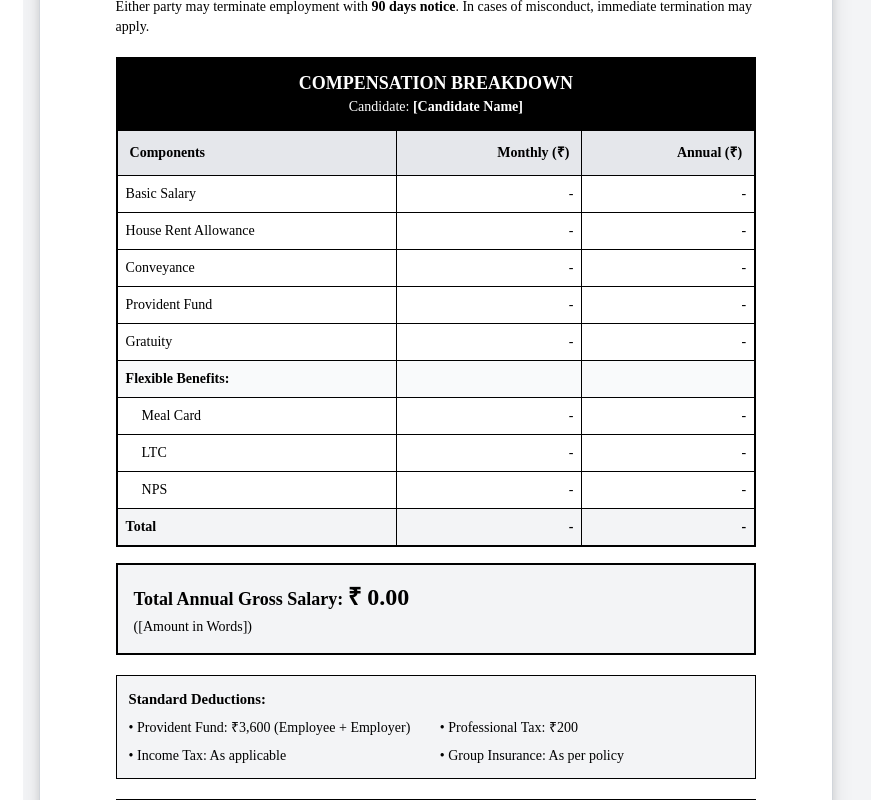
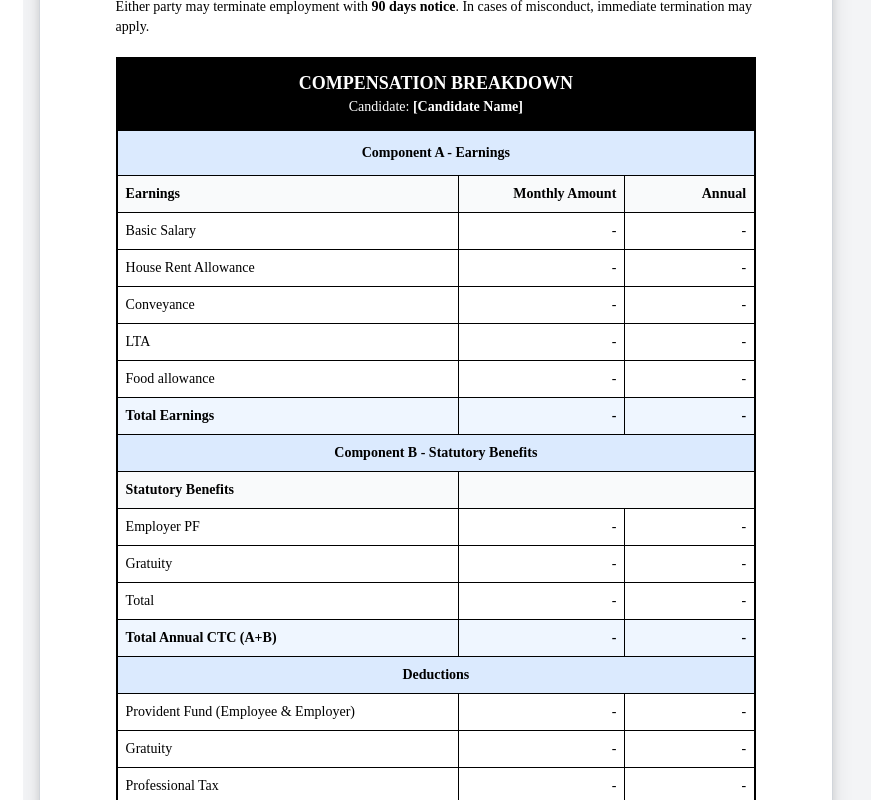
Before and after one commit to vamsi560/offer-letter-frontend, a React (Vite) app: page /offer-letter/preview in a window 1280 px wide. Shown: the part 1940-2740 px from the top of the page, without its empty margins (169-1040 px from the left). Built offline with nearby package versions, Linux system fonts and the light colour scheme.

Commit message:
changed format

```diff
--- a/src/components/OfferLetterPreview.jsx
+++ b/src/components/OfferLetterPreview.jsx
@@ -222,37 +222,34 @@ const OfferLetterPreview = ({ data = {}, salaryBreakdown = null }) => {
 
               <table className="w-full border-collapse border-2 border-black text-sm bg-white">
                 <thead>
-                  <tr className="bg-gray-200">
-                    <th className="border border-black p-3 text-left font-bold">Components</th>
-                    <th className="border border-black p-3 text-right font-bold">Monthly (₹)</th>
-                    <th className="border border-black p-3 text-right font-bold">Annual (₹)</th>
+                  <tr className="bg-blue-100">
+                    <th className="border border-black p-3 text-center font-bold" colSpan="3">Component A - Earnings</th>
+                  </tr>
+                  <tr className="bg-gray-50">
+                    <th className="border border-black p-2 text-left font-semibold">Earnings</th>
+                    <th className="border border-black p-2 text-right font-semibold">Monthly Amount</th>
+                    <th className="border border-black p-2 text-right font-semibold">Annual</th>
                   </tr>
                 </thead>
                 <tbody>
-                  {salaryBreakdown?.Compensation_Table_Rows ? (
-                    salaryBreakdown.Compensation_Table_Rows.map((row, idx) => (
-                      <tr key={idx} className={`${row.component?.includes('Total') ? 'font-bold bg-gray-100' : ''} ${row.component?.includes('Flexible') ? 'font-bold bg-gray-50' : ''}`}>
-                        <td className={`border border-black p-2 ${row.component?.includes('Meal') || row.component?.includes('LTC') || row.component?.includes('NPS') ? 'pl-6 text-gray-700' : ''}`}>
-                          {row.component}
-                        </td>
-                        <td className="border border-black p-2 text-right font-mono">{row.monthly || '-'}</td>
-                        <td className="border border-black p-2 text-right font-mono">{row.annual || '-'}</td>
-                      </tr>
-                    ))
-                  ) : (
-                    <>
-                      <tr><td className="border border-black p-2">Basic Salary</td><td className="border border-black p-2 text-right">-</td><td className="border border-black p-2 text-right">-</td></tr>
-                      <tr><td className="border border-black p-2">House Rent Allowance</td><td className="border border-black p-2 text-right">-</td><td className="border border-black p-2 text-right">-</td></tr>
-                      <tr><td className="border border-black p-2">Conveyance</td><td className="border border-black p-2 text-right">-</td><td className="border border-black p-2 text-right">-</td></tr>
-                      <tr><td className="border border-black p-2">Provident Fund</td><td className="border border-black p-2 text-right">-</td><td className="border border-black p-2 text-right">-</td></tr>
-                      <tr><td className="border border-black p-2">Gratuity</td><td className="border border-black p-2 text-right">-</td><td className="border border-black p-2 text-right">-</td></tr>
-                      <tr className="font-bold bg-gray-50"><td className="border border-black p-2">Flexible Benefits:</td><td className="border border-black p-2"></td><td className="border border-black p-2"></td></tr>
-                      <tr><td className="border border-black p-2 pl-6">Meal Card</td><td className="border border-black p-2 text-right">-</td><td className="border border-black p-2 text-right">-</td></tr>
-                      <tr><td className="border border-black p-2 pl-6">LTC</td><td className="border border-black p-2 text-right">-</td><td className="border border-black p-2 text-right">-</td></tr>
-                      <tr><td className="border border-black p-2 pl-6">NPS</td><td className="border border-black p-2 text-right">-</td><td className="border border-black p-2 text-right">-</td></tr>
-                      <tr className="font-bold bg-gray-100"><td className="border border-black p-2">Total</td><td className="border border-black p-2 text-right">-</td><td className="border border-black p-2 text-right">-</td></tr>
-                    </>
-                  )}
+                  <tr><td className="border border-black p-2">Basic Salary</td><td className="border border-black p-2 text-right">{salaryBreakdown?.basicMonthly || '-'}</td><td className="border border-black p-2 text-right">{salaryBreakdown?.basicAnnual || '-'}</td></tr>
+                  <tr><td className="border border-black p-2">House Rent Allowance</td><td className="border border-black p-2 text-right">{salaryBreakdown?.hraMonthly || '-'}</td><td className="border border-black p-2 text-right">{salaryBreakdown?.hraAnnual || '-'}</td></tr>
+                  <tr><td className="border border-black p-2">Conveyance</td><td className="border border-black p-2 text-right">{salaryBreakdown?.conveyanceMonthly || '-'}</td><td className="border border-black p-2 text-right">{salaryBreakdown?.conveyanceAnnual || '-'}</td></tr>
+                  <tr><td className="border border-black p-2">LTA</td><td className="border border-black p-2 text-right">{salaryBreakdown?.ltaMonthly || '-'}</td><td className="border border-black p-2 text-right">{salaryBreakdown?.ltaAnnual || '-'}</td></tr>
+                  <tr><td className="border border-black p-2">Food allowance</td><td className="border border-black p-2 text-right">{salaryBreakdown?.foodMonthly || '-'}</td><td className="border border-black p-2 text-right">{salaryBreakdown?.foodAnnual || '-'}</td></tr>
+                  <tr className="font-bold bg-blue-50"><td className="border border-black p-2">Total Earnings</td><td className="border border-black p-2 text-right">{salaryBreakdown?.totalEarningsMonthly || '-'}</td><td className="border border-black p-2 text-right">{salaryBreakdown?.totalEarningsAnnual || '-'}</td></tr>
+                  <tr className="bg-blue-100"><th className="border border-black p-2 text-center font-bold" colSpan="3">Component B - Statutory Benefits</th></tr>
+                  <tr className="bg-gray-50"><th className="border border-black p-2 text-left font-semibold">Statutory Benefits</th><th></th><th></th></tr>
+                  <tr><td className="border border-black p-2">Employer PF</td><td className="border border-black p-2 text-right">{salaryBreakdown?.employerPfMonthly || '-'}</td><td className="border border-black p-2 text-right">{salaryBreakdown?.employerPfAnnual || '-'}</td></tr>
+                  <tr><td className="border border-black p-2">Gratuity</td><td className="border border-black p-2 text-right">{salaryBreakdown?.gratuityMonthly || '-'}</td><td className="border border-black p-2 text-right">{salaryBreakdown?.gratuityAnnual || '-'}</td></tr>
+                  <tr><td className="border border-black p-2">Total</td><td className="border border-black p-2 text-right">{salaryBreakdown?.statutoryTotalMonthly || '-'}</td><td className="border border-black p-2 text-right">{salaryBreakdown?.statutoryTotalAnnual || '-'}</td></tr>
+                  <tr className="font-bold bg-blue-50"><td className="border border-black p-2">Total Annual CTC (A+B)</td><td className="border border-black p-2 text-right">{salaryBreakdown?.ctcMonthly || '-'}</td><td className="border border-black p-2 text-right">{salaryBreakdown?.ctcAnnual || '-'}</td></tr>
+                  <tr className="bg-blue-100"><th className="border border-black p-2 text-center font-bold" colSpan="3">Deductions</th></tr>
+                  <tr><td className="border border-black p-2">Provident Fund (Employee & Employer)</td><td className="border border-black p-2 text-right">{salaryBreakdown?.deductionPfMonthly || '-'}</td><td className="border border-black p-2 text-right">{salaryBreakdown?.deductionPfAnnual || '-'}</td></tr>
+                  <tr><td className="border border-black p-2">Gratuity</td><td className="border border-black p-2 text-right">{salaryBreakdown?.deductionGratuityMonthly || '-'}</td><td className="border border-black p-2 text-right">{salaryBreakdown?.deductionGratuityAnnual || '-'}</td></tr>
+                  <tr><td className="border border-black p-2">Professional Tax</td><td className="border border-black p-2 text-right">{salaryBreakdown?.professionalTaxMonthly || '-'}</td><td className="border border-black p-2 text-right">{salaryBreakdown?.professionalTaxAnnual || '-'}</td></tr>
+                  <tr className="font-bold bg-blue-50"><td className="border border-black p-2">Total Deductions</td><td className="border border-black p-2 text-right">{salaryBreakdown?.totalDeductionsMonthly || '-'}</td><td className="border border-black p-2 text-right">{salaryBreakdown?.totalDeductionsAnnual || '-'}</td></tr>
+                  <tr><td className="border border-black p-2">Income Tax</td><td className="border border-black p-2"></td><td className="border border-black p-2 text-right">As applicable</td></tr>
                 </tbody>
               </table>
 
--- a/src/pages/OfferLetterForm.jsx
+++ b/src/pages/OfferLetterForm.jsx
@@ -1,3 +1,38 @@
+// Map API salary breakdown keys to UI keys
+function mapSalaryBreakdown(apiData) {
+  return {
+    basicMonthly: apiData.Monthly_Basic,
+    basicAnnual: apiData.Annual_Basic,
+    hraMonthly: apiData.Monthly_HRA,
+    hraAnnual: apiData.Annual_HRA,
+    conveyanceMonthly: apiData.Monthly_Conveyance || apiData["Monthly__Conveyance"],
+    conveyanceAnnual: apiData.Annual_Conveyance || apiData["Annual__Conveyance"],
+    ltaMonthly: apiData.Monthly_LTC,
+    ltaAnnual: apiData.Annual_LTC,
+    foodMonthly: apiData.Monthly_Sodexo,
+    foodAnnual: apiData.Annual_Sodexo,
+    employerPfMonthly: apiData.Monthly_PF,
+    employerPfAnnual: apiData.Annual_PF,
+    gratuityMonthly: apiData.Monthly_Gratuity,
+    gratuityAnnual: apiData.Annual_Gratuity,
+    professionalTaxMonthly: apiData.Professional_Tax,
+    professionalTaxAnnual: apiData.Annual_Professional_Tax,
+    totalEarningsMonthly: apiData.Monthly_Gross,
+    totalEarningsAnnual: apiData.Annual_Gross,
+    statutoryTotalMonthly: apiData.Monthly_PF, // Adjust if needed
+    statutoryTotalAnnual: apiData.Annual_PF,   // Adjust if needed
+    ctcMonthly: apiData.Monthly_Gross,
+    ctcAnnual: apiData.Annual_Gross,
+    deductionPfMonthly: apiData.Monthly_PF,
+    deductionPfAnnual: apiData.Annual_PF,
+    deductionGratuityMonthly: apiData.Monthly_Gratuity,
+    deductionGratuityAnnual: apiData.Annual_Gratuity,
+    totalDeductionsMonthly: apiData.Total_Monthly_Deductions,
+    totalDeductionsAnnual: apiData.Total_Annual_Deductions,
+    Total_In_Words: apiData.Total_In_Words,
+    Compensation_Table_Rows: apiData.Compensation_Table_Rows,
+  };
+}
 import React, { useState, useEffect } from 'react'
 import { useNavigate } from 'react-router-dom'
 import { toast } from 'react-toastify'
@@ -262,6 +297,7 @@ const OfferLetterForm = () => {
       let breakdown;
       try {
         breakdown = await offerLetterAPI.getSalaryBreakdown(parseFloat(totalSalary));
+        breakdown = mapSalaryBreakdown(breakdown);
       } catch (apiError) {
         console.log('API call failed, using mock data:', apiError);
         // Mock salary breakdown data
@@ -869,29 +905,40 @@ const OfferLetterForm = () => {
                 {salaryBreakdown && (
                   <div className="mt-8 p-6 bg-white rounded-xl shadow-lg">
                     <h3 className="text-xl font-semibold mb-4 text-teal-700">Salary Breakdown</h3>
-                    {compensationRows.length > 0 && (
                     <div className="overflow-x-auto border border-gray-200 rounded-lg">
-                        <table className="min-w-full text-sm">
-                          <thead className="bg-gray-50">
-                            <tr>
-                              <th className="text-left px-3 py-2 font-semibold text-gray-700">Component</th>
-                              <th className="text-left px-3 py-2 font-semibold text-gray-700">Monthly</th>
-                              <th className="text-left px-3 py-2 font-semibold text-gray-700">Annual</th>
+                      <table className="min-w-full text-sm border border-gray-300">
+                        <thead>
+                          <tr className="bg-blue-100">
+                            <th className="px-3 py-2 text-center font-bold" colSpan="3">Component A - Earnings</th>
+                          </tr>
+                          <tr className="bg-gray-50">
+                            <th className="px-3 py-2 text-left font-semibold">Earnings</th>
+                            <th className="px-3 py-2 text-right font-semibold">Monthly Amount</th>
+                            <th className="px-3 py-2 text-right font-semibold">Annual</th>
                           </tr>
                         </thead>
                         <tbody>
-                            {compensationRows.map((row, idx) => (
-                              <tr key={`${row.component}-${idx}`} className="border-t border-gray-100">
-                                <td className="px-3 py-2">{row.component}</td>
-                                <td className="px-3 py-2">{row.monthly}</td>
-                                <td className="px-3 py-2">{row.annual}</td>
-                              </tr>
-                            ))}
+                          <tr><td className="px-3 py-2">Basic Salary</td><td className="px-3 py-2 text-right">{salaryBreakdown?.basicMonthly || '-'}</td><td className="px-3 py-2 text-right">{salaryBreakdown?.basicAnnual || '-'}</td></tr>
+                          <tr><td className="px-3 py-2">House Rent Allowance</td><td className="px-3 py-2 text-right">{salaryBreakdown?.hraMonthly || '-'}</td><td className="px-3 py-2 text-right">{salaryBreakdown?.hraAnnual || '-'}</td></tr>
+                          <tr><td className="px-3 py-2">Conveyance</td><td className="px-3 py-2 text-right">{salaryBreakdown?.conveyanceMonthly || '-'}</td><td className="px-3 py-2 text-right">{salaryBreakdown?.conveyanceAnnual || '-'}</td></tr>
+                          <tr><td className="px-3 py-2">LTA</td><td className="px-3 py-2 text-right">{salaryBreakdown?.ltaMonthly || '-'}</td><td className="px-3 py-2 text-right">{salaryBreakdown?.ltaAnnual || '-'}</td></tr>
+                          <tr><td className="px-3 py-2">Food allowance</td><td className="px-3 py-2 text-right">{salaryBreakdown?.foodMonthly || '-'}</td><td className="px-3 py-2 text-right">{salaryBreakdown?.foodAnnual || '-'}</td></tr>
+                          <tr className="font-bold bg-blue-50"><td className="px-3 py-2">Total Earnings</td><td className="px-3 py-2 text-right">{salaryBreakdown?.totalEarningsMonthly || '-'}</td><td className="px-3 py-2 text-right">{salaryBreakdown?.totalEarningsAnnual || '-'}</td></tr>
+                          <tr className="bg-blue-100"><th className="px-3 py-2 text-center font-bold" colSpan="3">Component B - Statutory Benefits</th></tr>
+                          <tr className="bg-gray-50"><th className="px-3 py-2 text-left font-semibold">Statutory Benefits</th><th></th><th></th></tr>
+                          <tr><td className="px-3 py-2">Employer PF</td><td className="px-3 py-2 text-right">{salaryBreakdown?.employerPfMonthly || '-'}</td><td className="px-3 py-2 text-right">{salaryBreakdown?.employerPfAnnual || '-'}</td></tr>
+                          <tr><td className="px-3 py-2">Gratuity</td><td className="px-3 py-2 text-right">{salaryBreakdown?.gratuityMonthly || '-'}</td><td className="px-3 py-2 text-right">{salaryBreakdown?.gratuityAnnual || '-'}</td></tr>
+                          <tr><td className="px-3 py-2">Total</td><td className="px-3 py-2 text-right">{salaryBreakdown?.statutoryTotalMonthly || '-'}</td><td className="px-3 py-2 text-right">{salaryBreakdown?.statutoryTotalAnnual || '-'}</td></tr>
+                          <tr className="font-bold bg-blue-50"><td className="px-3 py-2">Total Annual CTC (A+B)</td><td className="px-3 py-2 text-right">{salaryBreakdown?.ctcMonthly || '-'}</td><td className="px-3 py-2 text-right">{salaryBreakdown?.ctcAnnual || '-'}</td></tr>
+                          <tr className="bg-blue-100"><th className="px-3 py-2 text-center font-bold" colSpan="3">Deductions</th></tr>
+                          <tr><td className="px-3 py-2">Provident Fund (Employee & Employer)</td><td className="px-3 py-2 text-right">{salaryBreakdown?.deductionPfMonthly || '-'}</td><td className="px-3 py-2 text-right">{salaryBreakdown?.deductionPfAnnual || '-'}</td></tr>
+                          <tr><td className="px-3 py-2">Gratuity</td><td className="px-3 py-2 text-right">{salaryBreakdown?.deductionGratuityMonthly || '-'}</td><td className="px-3 py-2 text-right">{salaryBreakdown?.deductionGratuityAnnual || '-'}</td></tr>
+                          <tr><td className="px-3 py-2">Professional Tax</td><td className="px-3 py-2 text-right">{salaryBreakdown?.professionalTaxMonthly || '-'}</td><td className="px-3 py-2 text-right">{salaryBreakdown?.professionalTaxAnnual || '-'}</td></tr>
+                          <tr className="font-bold bg-blue-50"><td className="px-3 py-2">Total Deductions</td><td className="px-3 py-2 text-right">{salaryBreakdown?.totalDeductionsMonthly || '-'}</td><td className="px-3 py-2 text-right">{salaryBreakdown?.totalDeductionsAnnual || '-'}</td></tr>
+                          <tr><td className="px-3 py-2">Income Tax</td><td></td><td className="px-3 py-2 text-right">As applicable</td></tr>
                         </tbody>
                       </table>
                     </div>
-                    )}
-
                   </div>
                 )}
                 <div className="form-group">
```
Lines whose indentation alone changed are shown as unchanged.
